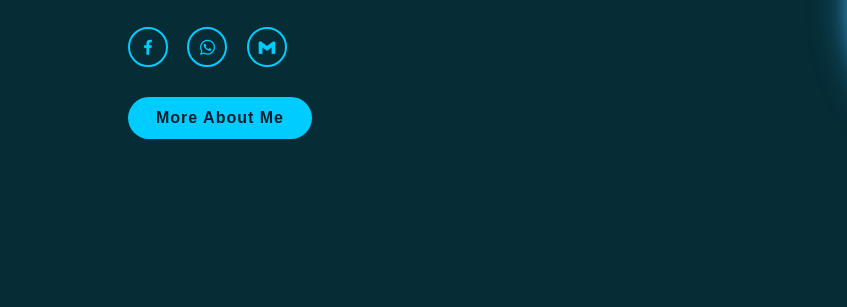
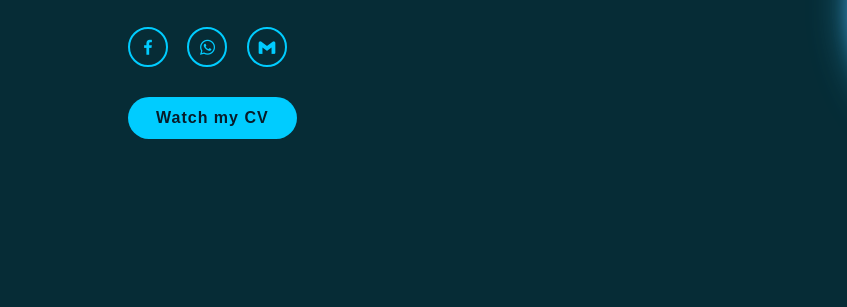
Before and after one commit to Miora-git/portfolio-v3-react, a plain HTML site: page potfolio/index.html in a window 1280 px wide. Shown: the part 427-734 px from the top of the page, 0-847 px from the left. Drawn offline with nearby package versions, Linux system fonts and the light colour scheme.

Commit message:
Update index.html

```diff
--- a/potfolio/index.html
+++ b/potfolio/index.html
@@ -60,7 +60,7 @@
             <i class="bx bxl-gmail"></i>
           </a>
         </div>
-        <div><a href="#" class="btn-box"> More About Me</a></div>
+        <div><a href="https://tsiorinirinasabrinah-debug.github.io/Projet_METU/membres_groupe/sydonie/sydonie.html" class="btn-box">Watch my CV</a></div>
       </div>
 
       <div class="home-img">
```
